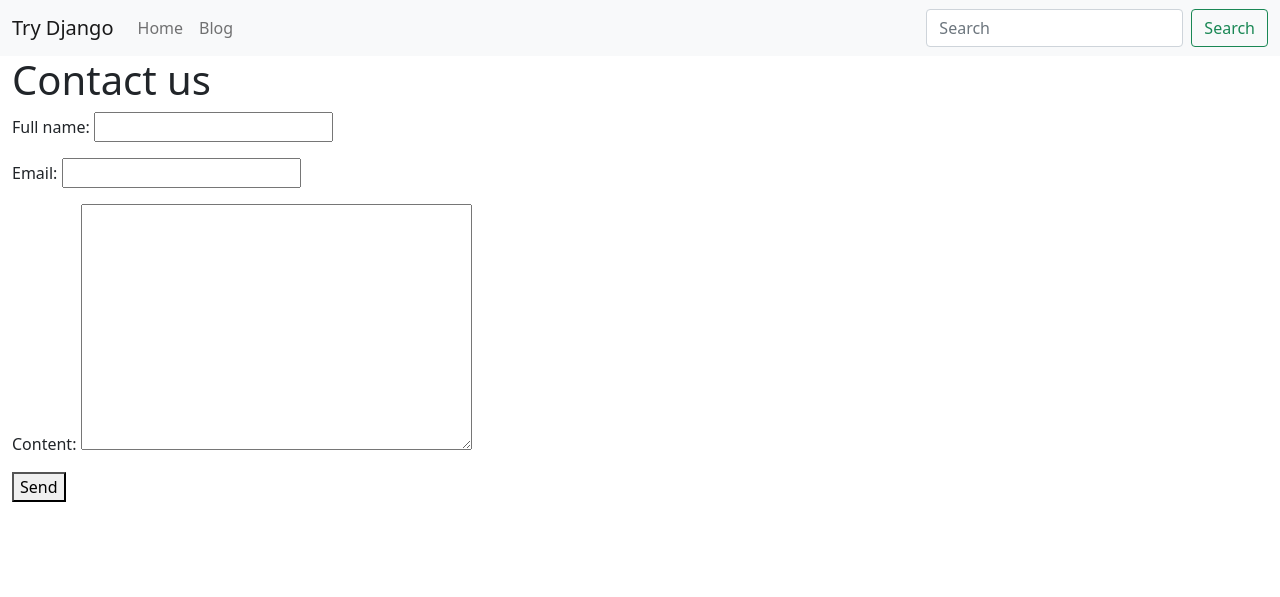
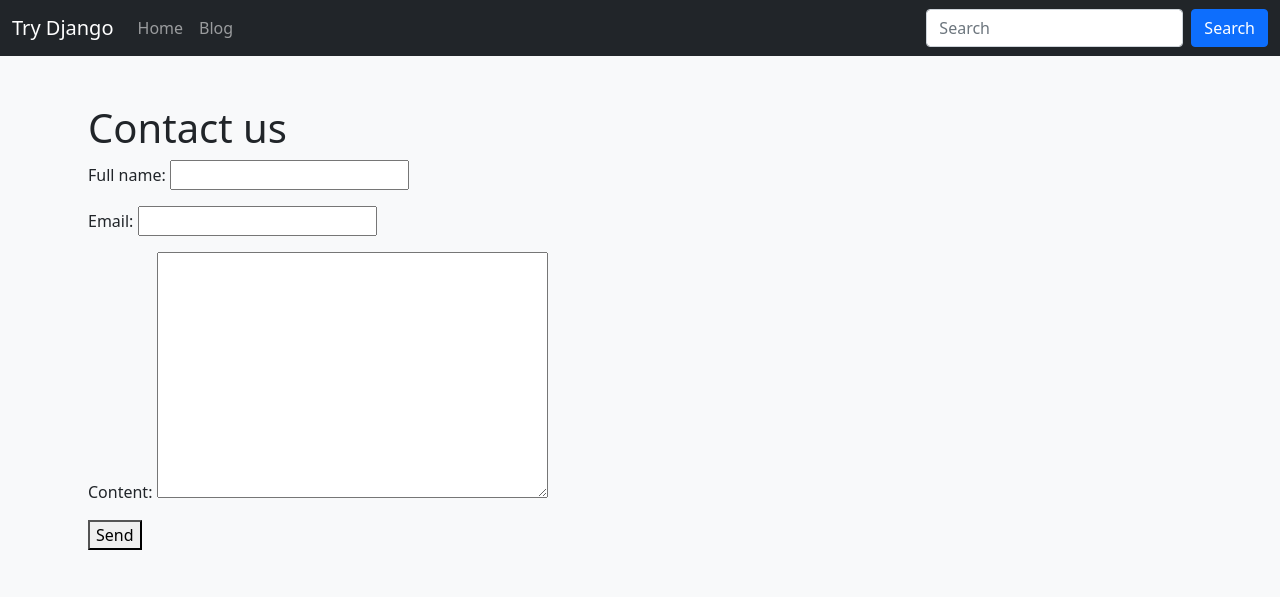
Before and after one commit to LEMSantos/udemy-try_django, a Django app: page /contact/ in a window 1280 px wide. Shown: the top 597 px of the page. Run offline with Django 3.2, Linux system fonts and the light colour scheme.

Commit message:
Md - modifica um pouco do estilo das páginas

```diff
--- a/src/blog/templates/blog/list-inline.html
+++ b/src/blog/templates/blog/list-inline.html
@@ -1,5 +1,5 @@
 <div class="col-12 col-md-10 mb-3 mx-auto">
-    <div class="card {% if not blog_post.publish_date %} border border-warning {% endif %}">
+    <div class="card border {% if not blog_post.publish_date %} border-warning {% else %} border-dark {% endif %}">
         <div class="card-body">
             {% if blog_post.image %}
             <a href="{{ blog_post.get_absolute_url }}">
--- a/src/templates/base.html
+++ b/src/templates/base.html
@@ -16,7 +16,7 @@
 <body>
     {% include 'navbar.html' %}
 
-    <div class="container-fluid">
+    <div class="container-fluid bg-light" style="padding: 48px 88px">
         {% block content %}
         {% endblock %}
     </div>
--- a/src/templates/navbar.html
+++ b/src/templates/navbar.html
@@ -1,4 +1,4 @@
-<nav class="navbar navbar-expand-lg navbar-light bg-light">
+<nav class="navbar navbar-expand-lg navbar-dark bg-dark">
     <div class="container-fluid">
         <a class="navbar-brand" href="/">Try Django</a>
         <button class="navbar-toggler" type="button" data-bs-toggle="collapse" data-bs-target="#navbarSupportedContent"
@@ -16,7 +16,7 @@
             </ul>
             <form class="d-flex" action='/search/'>
                 <input class="form-control me-2" type="search" name='q' placeholder="Search" aria-label="Search">
-                <button class="btn btn-outline-success" type="submit">Search</button>
+                <button class="btn btn-primary" type="submit">Search</button>
             </form>
         </div>
     </div>
```
